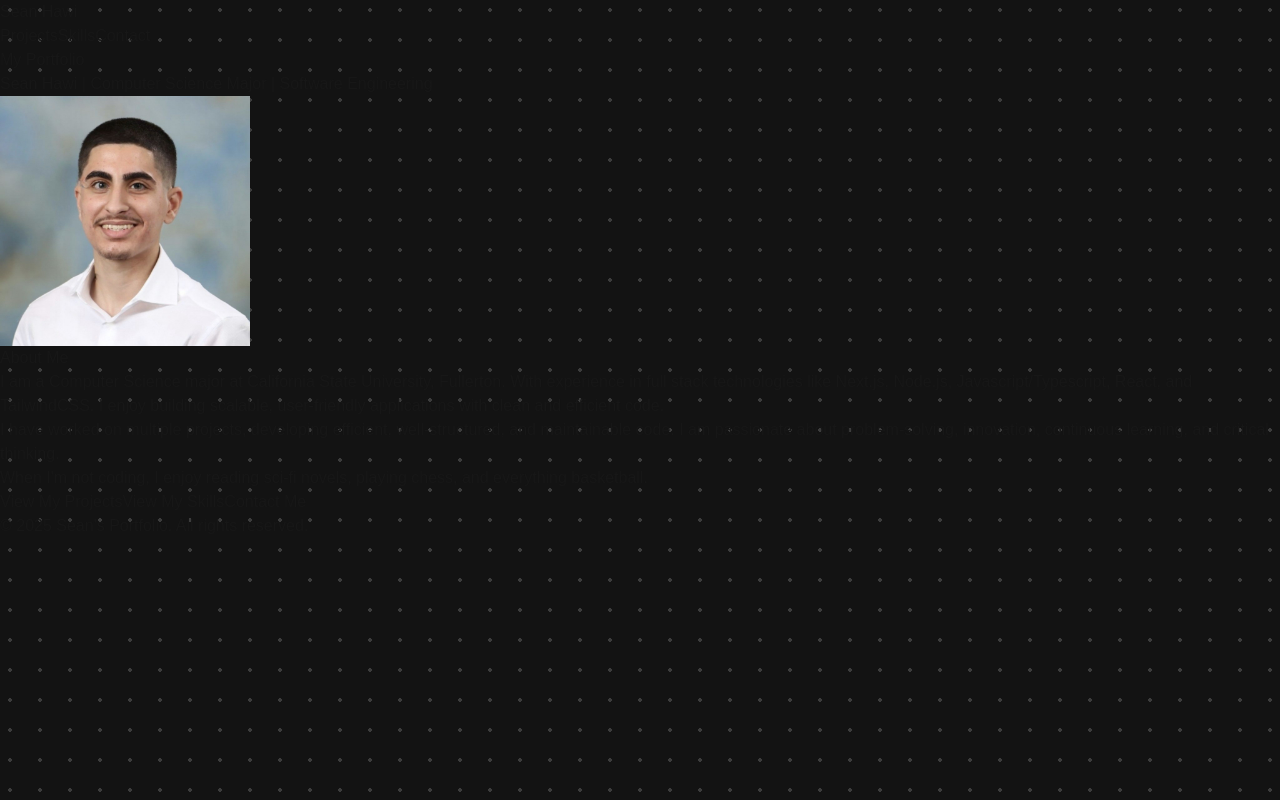
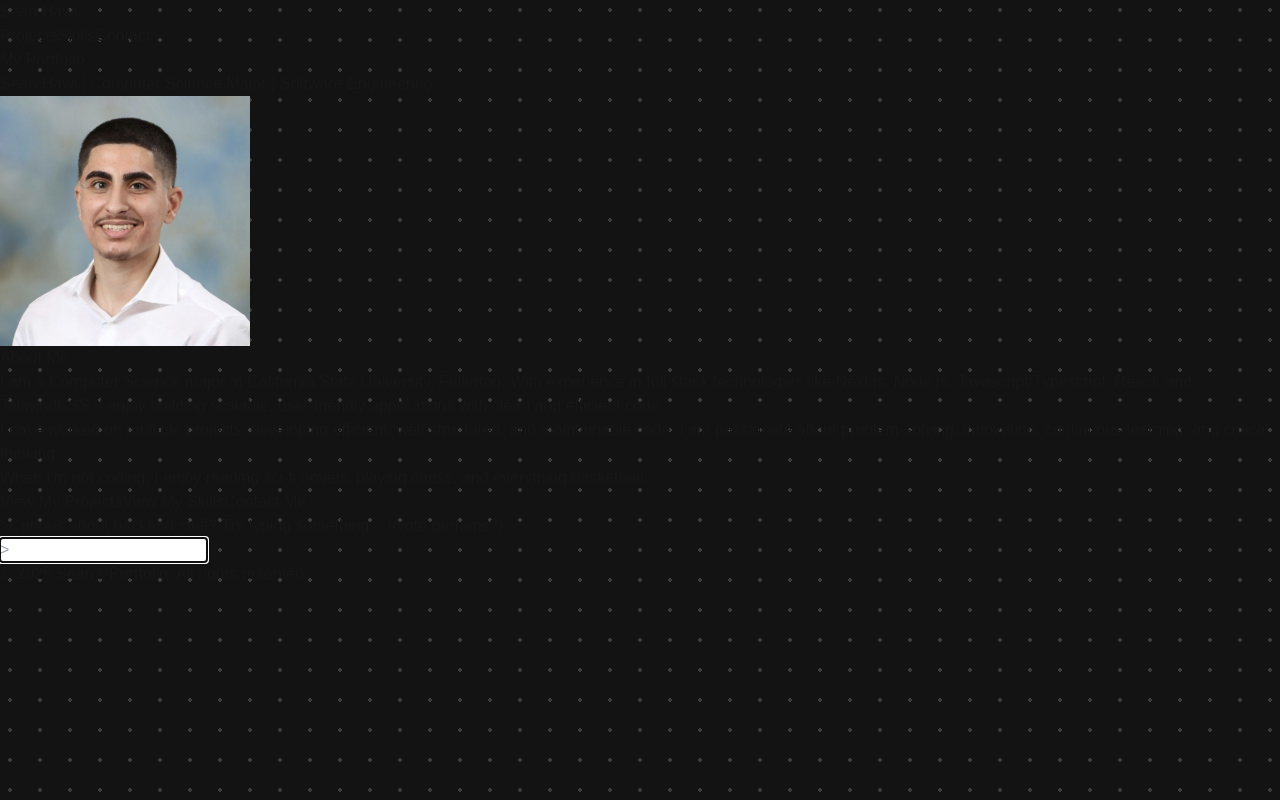
Before and after one commit to shawi1/my-portfolio, a Next.js app: page / in a window 1280 px wide. Built offline with nearby package versions, Linux system fonts and the light colour scheme.

Commit message:
Lawnmower text effect and Backend portion implemented

```diff
--- a/package.json
+++ b/package.json
@@ -9,6 +9,7 @@
     "lint": "next lint"
   },
   "dependencies": {
+    "framer-motion": "^12.6.2",
     "mongodb": "^6.15.0",
     "next": "^15.1.7",
     "react": "^19.0.0",
--- a/src/app/page.tsx
+++ b/src/app/page.tsx
@@ -1,6 +1,41 @@
+'use client';
+
 import Image from "next/image";
+import { useEffect, useState } from "react";
+import { useRouter } from "next/navigation";
 
 export default function Home() {
+  const router = useRouter();
+  const [displayText, setDisplayText] = useState('');
+  const [finishedTyping, setFinishedTyping] = useState(false);
+  const [command, setCommand] = useState('');
+
+  const fullText = '> Curious about backend stuff? Try typing something... (/vote perhaps?)';
+
+  useEffect(() => {
+    let i = 0;
+    const interval = setInterval(() => {
+      setDisplayText((prev) => prev + fullText.charAt(i));
+      i++;
+      if (i === fullText.length) {
+        clearInterval(interval);
+        setFinishedTyping(true);
+      }
+    }, 35);
+    return () => clearInterval(interval);
+  }, []);
+
+  const handleKeyDown = (e: React.KeyboardEvent<HTMLInputElement>) => {
+    if (e.key === 'Enter') {
+      if (command.trim() === '/vote') {
+        router.push('/vote');
+      } else {
+        alert('Unknown command: ' + command);
+      }
+      setCommand('');
+    }
+  };
+
   return (
     <main className="flex-grow container mx-auto px-6 py-12">
       <div className="grid grid-cols-1 md:grid-cols-2 gap-12 items-stretch">
@@ -39,18 +74,32 @@ export default function Home() {
           </p>
         </div>
       </div>
-
-      {/* Updated Buttons with Modern Theme */}
       <div className="flex justify-center md:justify-start mt-12 space-x-4">
-        <a href="/projects" className="bg-gray-800 hover:bg-gray-700 text-white px-6 py-3 rounded-md text-lg transition">
+        <a href="/projects" className="bg-gray-700 hover:bg-gray-600 text-white px-6 py-3 rounded-md text-lg transition">
           View My Projects
         </a>
         <a href="/skills" className="bg-gray-700 hover:bg-gray-600 text-white px-6 py-3 rounded-md text-lg transition">
           View My Skills
         </a>
-        <a href="/contact" className="border border-gray-500 text-gray-300 hover:bg-gray-500 hover:text-white px-6 py-3 rounded-md text-lg transition">
+        <a href="/contact" className="bg-gray-700 hover:bg-gray-600 text-white px-6 py-3 rounded-md text-lg transition">
           Contact Me
         </a>
+      </div>
+      <div className="mt-12 border border-gray-700 rounded p-4 text-center">
+        <p className="text-sm font-mono text-green-400 mb-2">
+          {displayText}
+        </p>
+        {finishedTyping && (
+          <input
+            type="text"
+            value={command}
+            onChange={(e) => setCommand(e.target.value)}
+            onKeyDown={handleKeyDown}
+            placeholder="> "
+            className="w-full bg-transparent text-green-400 font-mono outline-none border-none text-center caret-blue-400"
+            autoFocus
+          />
+        )}
       </div>
     </main>
   );
```
Also changed, not shown: src/app/vote/page.tsx (added, +68 -0 lines), 1 other file (tests, documents, lock files or other folders).
